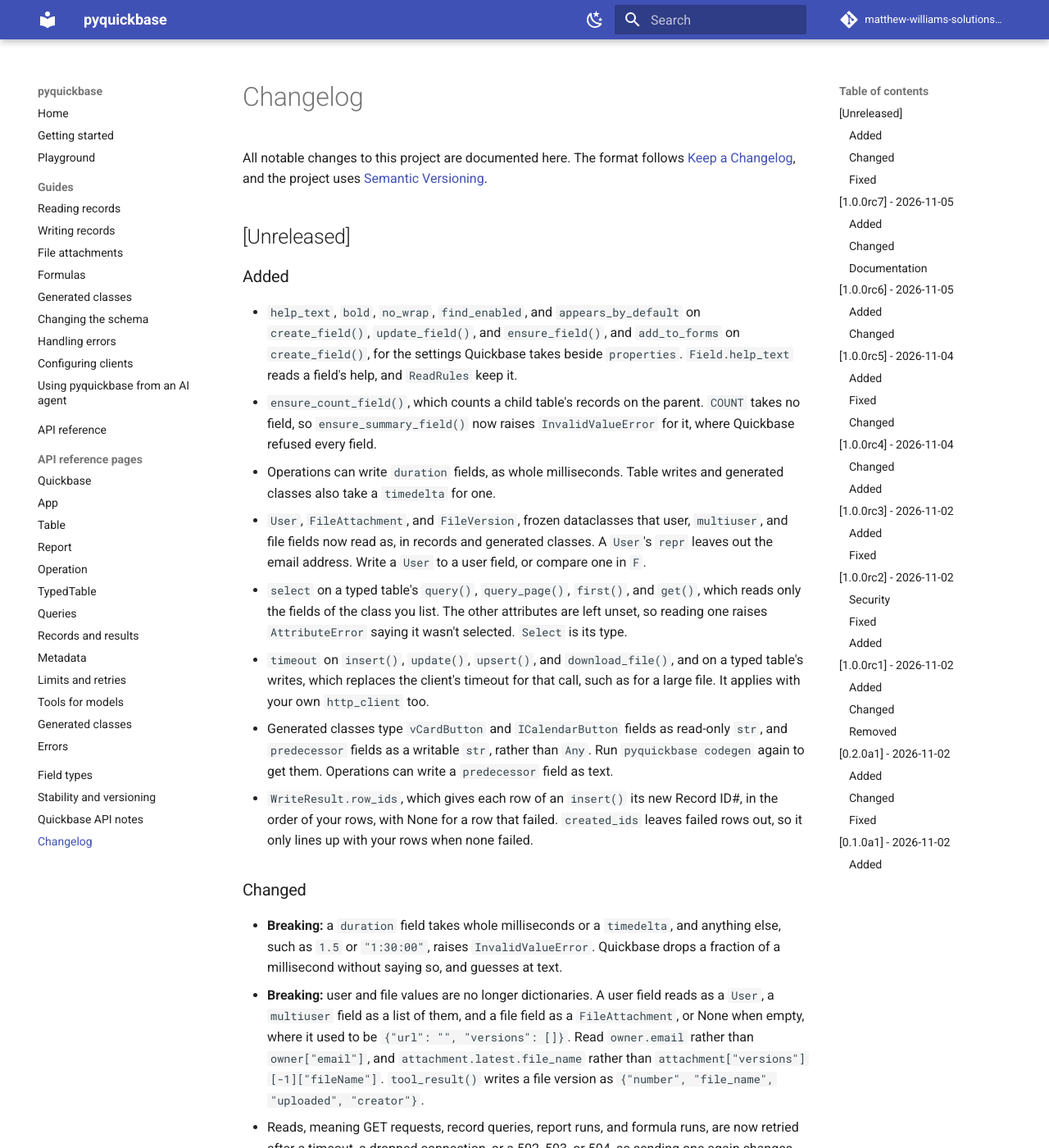
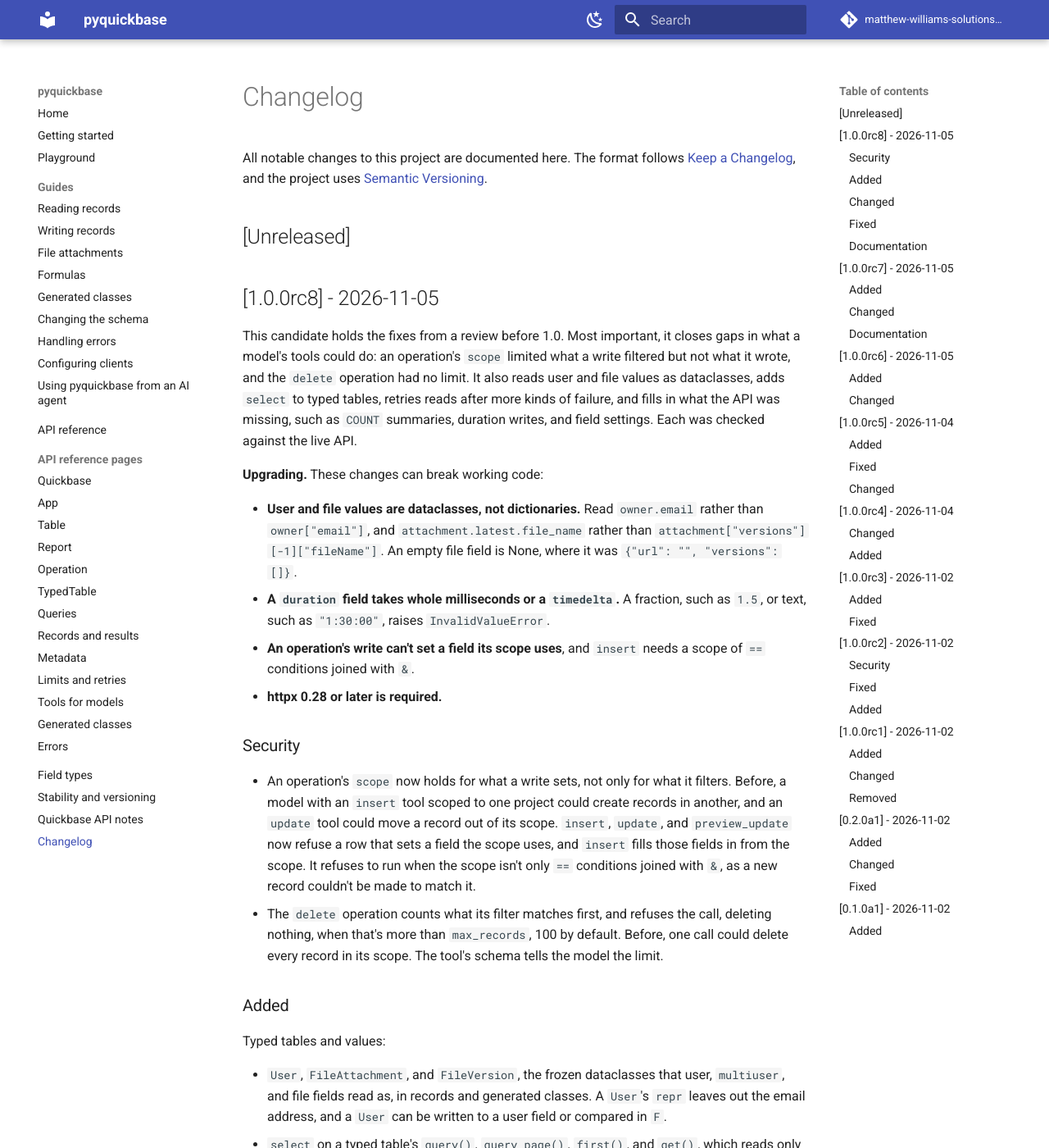
Before and after one commit to matthew-williams-solutions/pyquickbase, an MkDocs documentation site: the page built from docs/changelog.md, in a window 1280 px wide and 1400 px high. Shown: the whole window at 82% size. Built offline with MkDocs 1.6.1 and Material for MkDocs 9.7.7, drawn with Linux system fonts in a browser that asks for light colours; comment, search, counter and statistics services are not loaded; some of the changed text lies outside the part shown.

Commit message:
Release 1.0.0rc8

````diff
--- a/CHANGELOG.md
+++ b/CHANGELOG.md
@@ -6,72 +6,110 @@ All notable changes to this project are documented here. The format follows
 
 ## [Unreleased]
 
+## [1.0.0rc8] - 2026-11-05
+
+This candidate holds the fixes from a review before 1.0. Most important, it closes gaps in what a model's
+tools could do: an operation's `scope` limited what a write filtered but not what it wrote, and the
+`delete` operation had no limit. It also reads user and file values as dataclasses, adds `select` to
+typed tables, retries reads after more kinds of failure, and fills in what the API was missing, such as
+`COUNT` summaries, duration writes, and field settings. Each was checked against the live API.
+
+**Upgrading.** These changes can break working code:
+
+- **User and file values are dataclasses, not dictionaries.** Read `owner.email` rather than
+  `owner["email"]`, and `attachment.latest.file_name` rather than
+  `attachment["versions"][-1]["fileName"]`. An empty file field is None, where it was
+  `{"url": "", "versions": []}`.
+- **A `duration` field takes whole milliseconds or a `timedelta`.** A fraction, such as `1.5`, or text,
+  such as `"1:30:00"`, raises `InvalidValueError`.
+- **An operation's write can't set a field its scope uses**, and `insert` needs a scope of `==`
+  conditions joined with `&`.
+- **httpx 0.28 or later is required.**
+
+### Security
+
+- An operation's `scope` now holds for what a write sets, not only for what it filters. Before, a model
+  with an `insert` tool scoped to one project could create records in another, and an `update` tool could
+  move a record out of its scope. `insert`, `update`, and `preview_update` now refuse a row that sets a
+  field the scope uses, and `insert` fills those fields in from the scope. It refuses to run when the
+  scope isn't only `==` conditions joined with `&`, as a new record couldn't be made to match it.
+- The `delete` operation counts what its filter matches first, and refuses the call, deleting nothing,
+  when that's more than `max_records`, 100 by default. Before, one call could delete every record in its
+  scope. The tool's schema tells the model the limit.
+
 ### Added
 
+Typed tables and values:
+
+- `User`, `FileAttachment`, and `FileVersion`, the frozen dataclasses that user, `multiuser`, and file
+  fields read as, in records and generated classes. A `User`'s `repr` leaves out the email address, and a
+  `User` can be written to a user field or compared in `F`.
+- `select` on a typed table's `query()`, `query_page()`, `first()`, and `get()`, which reads only the
+  fields of the class you list. The other attributes are left unset, so reading one raises
+  `AttributeError` saying it wasn't selected. `Select` is its type.
+- Generated classes type `vCardButton` and `ICalendarButton` fields as read-only `str`, and `predecessor`
+  fields as a writable `str`, rather than `Any`. Run `pyquickbase codegen` again to get them.
+
+Writing:
+
+- `WriteResult.row_ids`, which gives each row of an `insert()` its new Record ID#, in the order of your
+  rows, with None for a row that failed. `created_ids` leaves failed rows out, so it only lines up with
+  your rows when none failed.
+- Operations can write `duration` fields, as whole milliseconds, and `predecessor` fields, as text.
+  Table writes and generated classes also take a `timedelta` for a duration.
+- `timeout` on `insert()`, `update()`, `upsert()`, and `download_file()`, and on a typed table's writes,
+  which replaces the client's timeout for that call, such as for a large file. It applies with your own
+  `http_client` too.
+
+Schema:
+
+- `ensure_count_field()`, which counts a child table's records on the parent, and counts 0 for a parent
+  with none. `COUNT` takes no field, so `ensure_summary_field()` now raises `InvalidValueError` for it,
+  where Quickbase refused every field it was sent.
 - `help_text`, `bold`, `no_wrap`, `find_enabled`, and `appears_by_default` on `create_field()`,
   `update_field()`, and `ensure_field()`, and `add_to_forms` on `create_field()`, for the settings
   Quickbase takes beside `properties`. `Field.help_text` reads a field's help, and `ReadRules` keep it.
-- `ensure_count_field()`, which counts a child table's records on the parent. `COUNT` takes no field,
-  so `ensure_summary_field()` now raises `InvalidValueError` for it, where Quickbase refused every field.
-- Operations can write `duration` fields, as whole milliseconds. Table writes and generated classes also
-  take a `timedelta` for one.
-- `User`, `FileAttachment`, and `FileVersion`, frozen dataclasses that user, `multiuser`, and file
-  fields now read as, in records and generated classes. A `User`'s `repr` leaves out the email address.
-  Write a `User` to a user field, or compare one in `F`.
-- `select` on a typed table's `query()`, `query_page()`, `first()`, and `get()`, which reads only the
-  fields of the class you list. The other attributes are left unset, so reading one raises
-  `AttributeError` saying it wasn't selected. `Select` is its type.
-- `timeout` on `insert()`, `update()`, `upsert()`, and `download_file()`, and on a typed table's
-  writes, which replaces the client's timeout for that call, such as for a large file. It applies with
-  your own `http_client` too.
-- Generated classes type `vCardButton` and `ICalendarButton` fields as read-only `str`, and
-  `predecessor` fields as a writable `str`, rather than `Any`. Run `pyquickbase codegen` again to get
-  them. Operations can write a `predecessor` field as text.
-- `WriteResult.row_ids`, which gives each row of an `insert()` its new Record ID#, in the order of
-  your rows, with None for a row that failed. `created_ids` leaves failed rows out, so it only lines up
-  with your rows when none failed.
 
 ### Changed
 
-- **Breaking:** a `duration` field takes whole milliseconds or a `timedelta`, and anything else, such as
-  `1.5` or `"1:30:00"`, raises `InvalidValueError`. Quickbase drops a fraction of a millisecond without
-  saying so, and guesses at text.
-- **Breaking:** user and file values are no longer dictionaries. A user field reads as a `User`, a
-  `multiuser` field as a list of them, and a file field as a `FileAttachment`, or None when empty,
-  where it used to be `{"url": "", "versions": []}`. Read `owner.email` rather than `owner["email"]`,
-  and `attachment.latest.file_name` rather than `attachment["versions"][-1]["fileName"]`.
-  `tool_result()` writes a file version as `{"number", "file_name", "uploaded", "creator"}`.
-- Reads, meaning GET requests, record queries, report runs, and formula runs, are now retried after a
+- **Breaking:** user and file values are no longer dictionaries, as described under Upgrading.
+  `tool_result()` writes a user as `{"id", "name", "email"}`, and a file version as
+  `{"number", "file_name", "uploaded", "creator"}`.
+- **Breaking:** a `duration` field refuses fractions and text, because Quickbase drops a fraction of a
+  millisecond without saying so, and guesses at text.
+- **Breaking:** pyquickbase needs httpx 0.28 or later, whose request bodies it measures to keep each
+  batch under Quickbase's 40 MiB limit. httpx 0.27 sent larger bodies than were measured.
+- Reads, meaning GET requests, record queries, report runs, and formula runs, are retried after a
   timeout, a dropped connection, or a 502, 503, or 504, as sending one again changes nothing. A write
   still isn't. Any request is also retried after httpx's `PoolTimeout`, as nothing was sent.
-- pyquickbase now needs httpx 0.28 or later, whose request bodies the SDK measures to keep each
-  batch under Quickbase's 40 MiB limit.
-- An operation's `scope` now holds for what a write sets, not only for what it filters. `insert`,
-  `update`, and `preview_update` refuse a row that sets a field the scope uses, which could move a
-  record out of it. `insert` fills those fields in from the scope, and refuses to run when the scope
-  isn't only `==` conditions joined with `&`, as a new record couldn't be made to match it.
-- The `delete` operation counts what its filter matches first, and refuses the call, deleting nothing,
-  when that's more than `max_records`, 100 by default.
-- The `preview_update` operation offers only fields the client may both read and change, so it no
-  longer offers a write-only field that every call would be refused for.
+- The `preview_update` operation offers only fields the client may both read and change, so it no longer
+  offers a write-only field that every call would be refused for.
 
 ### Fixed
 
+- `summarize()` on a client with `ReadRules` raises `ReadRefusedError` if more records match while it
+  reads than `max_summary_records`, rather than returning a summary of only some of them.
+- `tool_error()` reports `changed: "some"` when a failed call still changed something: when
+  `delete_fields()` deleted some of the fields, and when `create_field()` created the field but couldn't
+  set `required` or `unique`. That error's message now says the field was created.
+- `insert()`, `update()`, and `upsert()` raise `InvalidValueError` for a NaN or infinite number, rather
+  than a `ValueError` from httpx.
+- `Decimal` values, in writes and queries, and `float` values in queries, are written without an
+  exponent, so `Decimal("1E+3")` is sent as `1000`. A NaN, infinite, or enormous number in a query raises
+  `QueryError`.
+- `preview_update()` reads in batches no larger than the client's `ReadRules` `max_records`, so a preview
+  of more records than that is no longer refused.
 - `UnknownReportError` says the report may be hidden from the token's role, as Quickbase hides one whose
   filter or sort uses a field the role can't see. Running such a report by ID through `qb.request()`
   gives `Internal error`, and that error now says why.
-- `summarize()` on a client with `ReadRules` raises `ReadRefusedError` if more records match while it
-  reads than `max_summary_records`, rather than returning a summary of only some of them.
-- `tool_error()` reports `changed: "some"` when a failed call still changed something: when
-  `delete_fields()` deleted some of the fields, and when `create_field()` created the field but
-  couldn't set `required` or `unique`. That error's message now says the field was created.
-- `insert()`, `update()`, and `upsert()` raise `InvalidValueError` for a NaN or infinite number,
-  rather than a `ValueError` from httpx.
-- `Decimal` values, in writes and queries, and `float` values in queries, are written without an
-  exponent, so `Decimal("1E+3")` is sent as `1000`. A NaN, infinite, or enormous number in a query
-  raises `QueryError`.
-- `preview_update()` reads in batches no larger than the client's `ReadRules` `max_records`, so a
-  preview of more records than that is no longer refused.
+
+### Documentation
+
+- The guides to errors, files, and formulas are rewritten by task, and the codegen and clients guides
+  gain complete first examples. Each ends with a table of what each refusal raises and leaves behind.
+- The playground simulates updates, deletes, and queries on user fields, with two new examples, and each
+  guide section links to the example that shows it.
+- The API notes record how Quickbase writes durations, counts child records, and takes field settings.
 
 ## [1.0.0rc7] - 2026-11-05
 
--- a/docs/getting-started.md
+++ b/docs/getting-started.md
@@ -13,7 +13,7 @@ You need three things from Quickbase:
 ## Install
 
 ```bash
-pip install pyquickbase==1.0.0rc7
+pip install pyquickbase==1.0.0rc8
 ```
 
 ## Read some records
--- a/src/pyquickbase/_version.py
+++ b/src/pyquickbase/_version.py
@@ -1 +1 @@
-__version__ = "1.0.0rc7"
+__version__ = "1.0.0rc8"
````
Also changed, not shown: README.md (+1 -1 lines), docs/index.md (+1 -1 lines).
